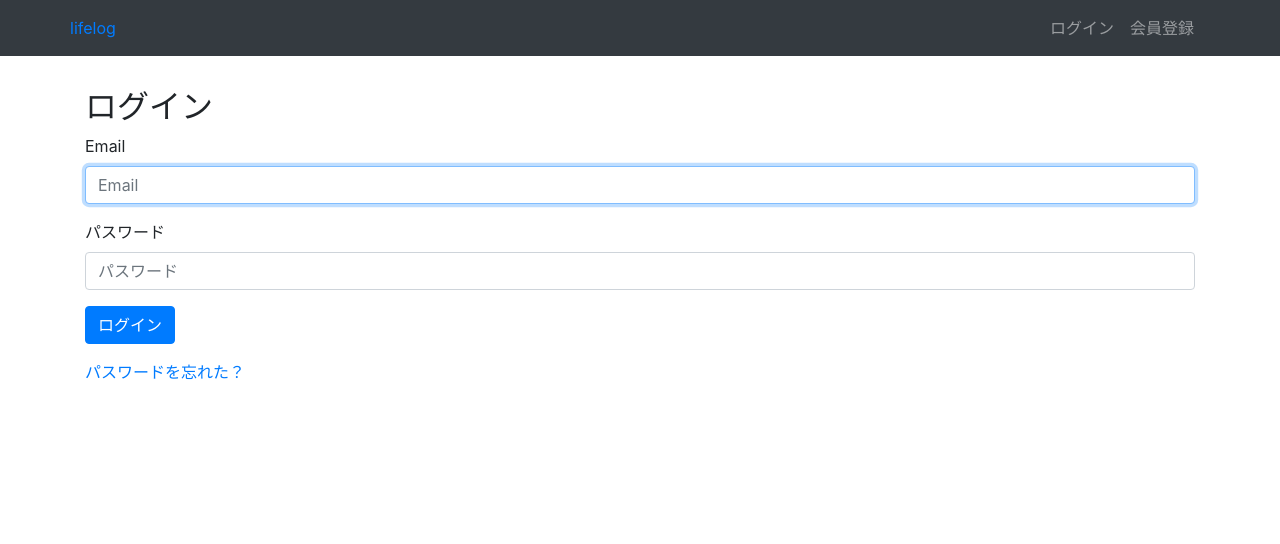
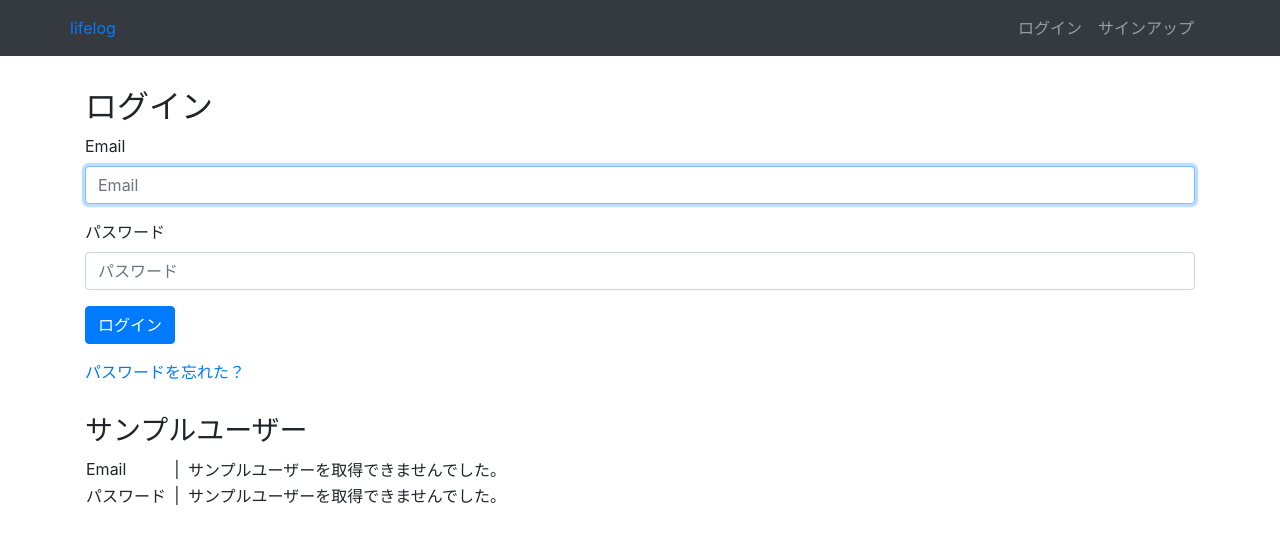
Before and after one commit to kettleTeacues/lifelog, a Django app: page /accounts/login/ in a window 1280 px wide. Shown: the top 544 px of the page. Run offline with Django 4.2, Linux system fonts and the light colour scheme; some libraries are stand-ins or nearby versions.

Commit message:
サンプルユーザーとアバウトを実装

```diff
--- a/accounts/models.py
+++ b/accounts/models.py
@@ -65,3 +65,7 @@
     activate_token = models.UUIDField(default=uuid.uuid4)
 
     objects = userActivateTokenManager()
+
+class sampleUser(models.Model):
+    email = models.EmailField(unique=True, null=False)
+    password = models.CharField(blank=True, null=True, max_length=100)
--- a/accounts/templates/accounts/login.html
+++ b/accounts/templates/accounts/login.html
@@ -10,4 +10,33 @@
         {% bootstrap_button button_type='submit' content='ログイン' %}
     </form>
     <a href="{% url 'password_reset' %}">パスワードを忘れた？</a>
+
+    <div style='margin-top:30px'>
+        <h3>サンプルユーザー</h3>
+        <table>
+            {% if sampleUser.email %}
+            <tr>
+                <td>Email</td>
+                <td style='width:20px; text-align:center;'>|</td>
+                <td>{{ sampleUser.email }}</td>
+            </tr>
+            <tr>
+                <td>パスワード</td>
+                <td style='width:20px; text-align:center;'>|</td>
+                <td>{{ sampleUser.password }}</td>
+            </tr>
+            {% else %}
+            <tr>
+                <td>Email</td>
+                <td style='width:20px; text-align:center;'>|</td>
+                <td>サンプルユーザーを取得できませんでした。</td>
+            </tr>
+            <tr>
+                <td>パスワード</td>
+                <td style='width:20px; text-align:center;'>|</td>
+                <td>サンプルユーザーを取得できませんでした。</td>
+            </tr>
+            {% endif %}
+        </table>
+    </div>
 {% endblock main %}
--- a/accounts/views.py
+++ b/accounts/views.py
@@ -16,7 +16,7 @@
 
 from rest_framework.authtoken.models import Token as apiToken
 
-from .models import customuser, userActivateToken
+from .models import customuser, userActivateToken, sampleUser
 
 class customUserCreationForm(UserCreationForm):
     class Meta:
@@ -60,6 +60,11 @@
 class customLoginView(LoginView):
     redirect_authenticated_user=True
     template_name='accounts/login.html'
+    def get_context_data(self, **kwargs):
+        context = super().get_context_data(**kwargs)
+        context['sampleUser'] = sampleUser.objects.all().first()
+        print(context)
+        return context
 
 class customPasswordChangeView(PasswordChangeView):
     redirect_authenticated_user=True
--- a/lifelog/models.py
+++ b/lifelog/models.py
@@ -31,3 +31,6 @@
 
     def __str__(self):
         return str(self.created_by)+' '+self.event+' '+format(self.start_datetime, '%Y-%m-%d %H-%M-%S')
+
+class about(models.Model):
+    html = models.TextField()
--- a/lifelog/urls.py
+++ b/lifelog/urls.py
@@ -13,4 +13,5 @@
     path('listApi/', Lifelog_api_views.LifelogListAPIView.as_view(), name='listApi'),
     path('spanApi/', views.LifelogSpanApiView.as_view(), name='spanApi'),
     path('apitoken/', drfAuthViews.obtain_auth_token, name='apitoken'),
+    path('aboutHtml', views.aboutApiView.as_view(), name='aboutHtml')
 ]
--- a/templates/base.html
+++ b/templates/base.html
@@ -28,7 +28,7 @@
                             <a class='nav-link' href="{% url 'login' %}">ログイン</a>
                         </li>
                         <li class='nav-item'>
-                            <a class='nav-link' href="{% url 'signup' %}">会員登録</a>
+                            <a class='nav-link' href="{% url 'signup' %}">サインアップ</a>
                         </li>
                     {% endif %}
                 </ul>
```
Also changed, not shown: frontend/src/views/about.vue (+25 -3 lines), frontend/src/views/index.vue (+4 -6 lines), lifelog/serializers.py (+9 -1 lines), lifelog/views.py (+8 -3 lines), static/js/index.js (+4 -4 lines), accounts/migrations/0003_sampleuser.py (added), lifelog/migrations/0002_about.py (added).
